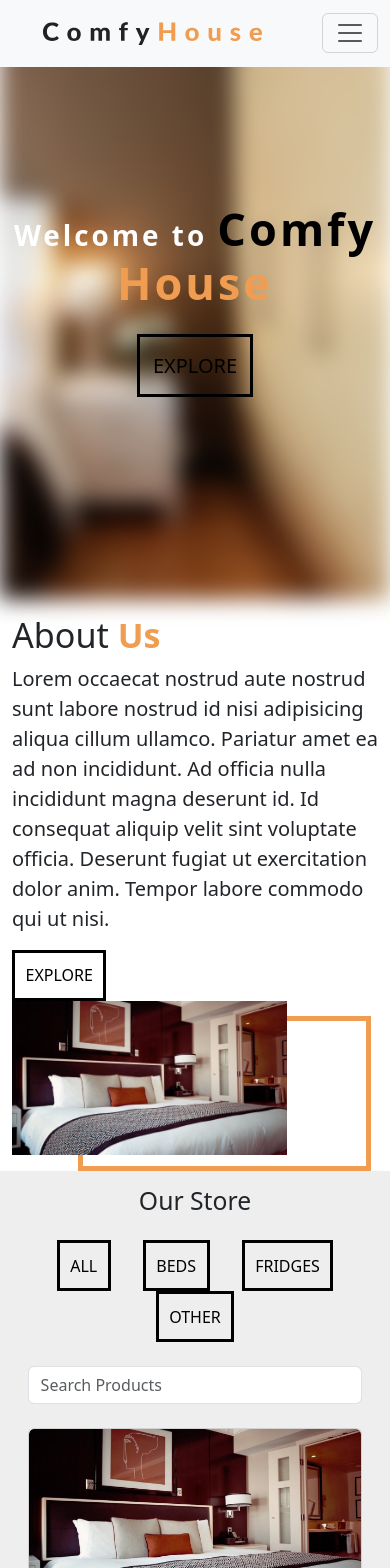
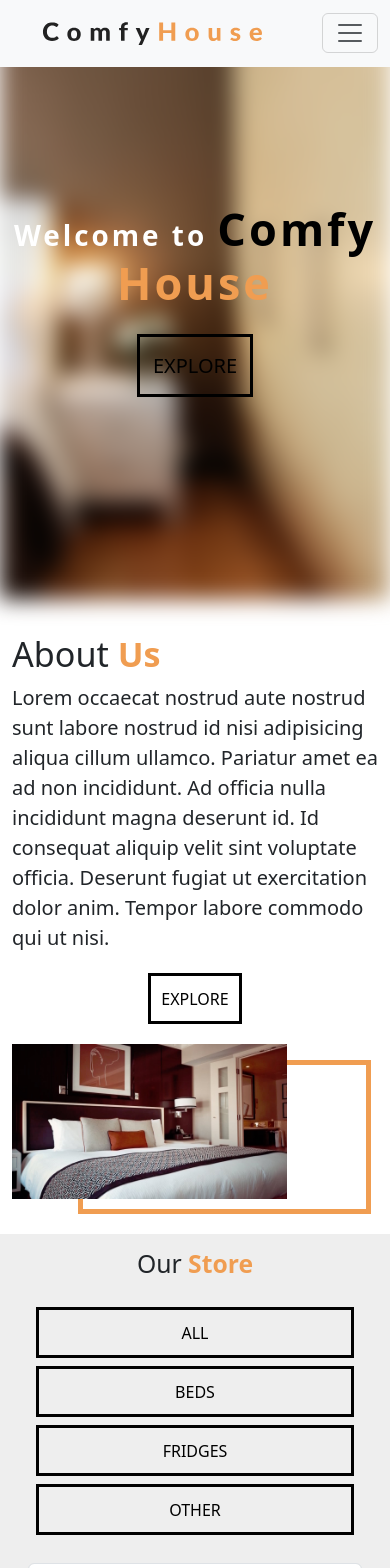
Before and after one commit to albim360/comfy-ecommerce, a Vue app: page / in a window 390 px wide. Shown: the top 1568 px of the page. Built offline with nearby package versions, Linux system fonts and the light colour scheme.

Commit message:
FEAT responsive + formatting

```diff
--- a/src/components/About.vue
+++ b/src/components/About.vue
@@ -1,14 +1,24 @@
 <template>
   <div class="about">
-    <div class="container ">
+    <div class="container">
       <div class="row justify-content-end align-items-center">
         <div class="col-md-5 cpx-6">
-          <h1 class="display-4">About <span class="orange-bold">Us </span></h1>
-          <p class="lead">Lorem occaecat nostrud aute nostrud sunt labore nostrud id nisi adipisicing aliqua cillum ullamco. Pariatur amet ea ad non incididunt. Ad officia nulla incididunt magna deserunt id. Id consequat aliquip velit sint voluptate officia. Deserunt fugiat ut exercitation dolor anim. Tempor labore commodo qui ut nisi. </p>
+          <h1 class="display-4">About <span class="orange-bold">Us</span></h1>
+          <p class="lead">
+            Lorem occaecat nostrud aute nostrud sunt labore nostrud id nisi
+            adipisicing aliqua cillum ullamco. Pariatur amet ea ad non
+            incididunt. Ad officia nulla incididunt magna deserunt id. Id
+            consequat aliquip velit sint voluptate officia. Deserunt fugiat ut
+            exercitation dolor anim. Tempor labore commodo qui ut nisi.
+          </p>
           <button class="">EXPLORE</button>
         </div>
         <div class="col-md-7 text-lg-end position-relative">
-          <img src="../../public/images/product-1.jpeg" alt="about" class="border-img">
+          <img
+            src="../../public/images/product-1.jpeg"
+            alt="about"
+            class="border-img"
+          />
           <div class="border-overlay"></div>
         </div>
       </div>
@@ -16,12 +26,19 @@
   </div>
 </template>
 
-<script setup lang="ts"></script>
+<script setup lang="ts">
+
+</script>
 
 <style scoped>
-
 img {
-    width: 75%;
+  width: 75%;
 }
 
+@media (max-width: 768px) {
+  .about button {
+    display: block;
+    margin: 20px auto;
+  }
+}
 </style>
--- a/src/components/Navbar.vue
+++ b/src/components/Navbar.vue
@@ -11,10 +11,10 @@
       </button>
       <div class="collapse navbar-collapse" :class="{ 'show': isNavbarOpen }" id="navbarSupportedContent">
         <div class="right-section ms-auto">
-          <div class="phone-number">
+          <div class="phone-number me-5">
             <a href="tel:1234567890">123-456-7890</a>
           </div>
-          <div class="cart">
+          <div class="cart border-black p-1">
             <a href="#" class="cart-link" @click="toggleCart">
               <span class="cart-icon">
                 <i class="fa-solid fa-cart-shopping"></i>
@@ -23,7 +23,7 @@
                 {{ cartItemCount }} Items - ${{ cartTotal }}
               </span>
             </a>
-            <div v-if="isCartOpen" class="cart-detail open">
+            <div v-if="isCartOpen" class="cart-detail open overflow-y-auto">
               <div class="cart-items">
                 <div v-for="(item, index) in groupedCartItems" :key="index" class="cart-item">
                   <img :src="item.product.fields.image.fields.file.url" alt="Product Image" class="product-image">
--- a/src/components/Shop.vue
+++ b/src/components/Shop.vue
@@ -1,25 +1,63 @@
 <template>
   <div class="shop">
     <div class="container">
-      <h2 class="text-center mb-4">Our Store</h2>
+      <h2 class="text-center mb-4">
+        Our <span class="orange-bold">Store</span>
+      </h2>
+
+      <div
+        class="text-center mb-4 d-flex flex-column flex-sm-row justify-content-around flex-wrap"
+      >
+        <button class="my-1 my-sm-0 mx-2" @click="filterProducts('all')">
+          ALL
+        </button>
+
+        <button class="my-1 my-sm-0 mx-2" @click="filterProducts('bed')">
+          BEDS
+        </button>
+
+        <button class="my-1 my-sm-0 mx-2" @click="filterProducts('fridge')">
+          FRIDGES
+        </button>
+
+        <button class="my-1 my-sm-0 mx-2" @click="filterProducts('other')">
+          OTHER
+        </button>
+      </div>
+
       <div class="text-center mb-4">
-        <button class="mx-3" @click="filterProducts('all')">ALL</button>
-        <button class="mx-3" @click="filterProducts('bed')">BEDS</button>
-        <button class="mx-3" @click="filterProducts('fridge')">FRIDGES</button>
-        <button class="mx-3" @click="filterProducts('other')">OTHER</button>
+        <input
+          type="text"
+          v-model="searchTerm"
+          placeholder="Search Products"
+          class="form-control"
+          @input="searchProducts"
+        />
       </div>
-      <div class="text-center mb-4">
-        <input type="text" v-model="searchTerm" placeholder="Search Products" class="form-control" @input="searchProducts" />
-      </div>
+
       <div class="row">
-        <div class="col-md-4 mb-4" v-for="product in filteredProducts" :key="product.sys.id">
+        <div
+          class="col-md-4 mb-4"
+          v-for="product in filteredProducts"
+          :key="product.sys.id"
+        >
           <div class="card">
             <div class="card-img-container">
-              <img :src="getImageUrl(product)" class="card-img-top" alt="Product Image" />
-              <i class="fa-solid fa-cart-plus cart-add-icon" @click="addToCart(product)"></i>
+              <img
+                :src="getImageUrl(product)"
+                class="card-img-top"
+                alt="Product Image"
+              />
+
+              <i
+                class="fa-solid fa-cart-plus cart-add-icon"
+                @click="addToCart(product)"
+              ></i>
             </div>
+
             <div class="card-body">
               <h5 class="card-title">{{ product.fields.title }}</h5>
+
               <p class="card-text">{{ formatPrice(product.fields.price) }}</p>
             </div>
           </div>
@@ -30,19 +68,25 @@
 </template>
 
 <script setup>
-import { computed, ref } from 'vue';
-import { useStore } from 'vuex';
+import { computed, ref } from "vue";
+
+import { useStore } from "vuex";
+
 import productsData from "../assets/products.json";
 
 const store = useStore();
+
 const searchTerm = ref("");
+
 const categoryFilter = ref("all");
+
 const products = ref(productsData.items);
 
 const addToCart = (product) => {
-  store.dispatch('addToCart', product).then((addedProduct) => {
-    console.log('Prodotto aggiunto:', addedProduct);
-    alert('Prodotto aggiunto correttamente al carrello!')
+  store.dispatch("addToCart", product).then((addedProduct) => {
+    console.log("Prodotto aggiunto:", addedProduct);
+
+    alert("Prodotto aggiunto correttamente al carrello!");
   });
 };
 
@@ -51,9 +95,14 @@ const filterProducts = (category) => {
 };
 
 const filteredProducts = computed(() => {
-  return products.value.filter(product => {
-    return (categoryFilter.value === 'all' || product.fields.title.toLowerCase().includes(categoryFilter.value)) &&
-           product.fields.title.toLowerCase().includes(searchTerm.value.toLowerCase());
+  return products.value.filter((product) => {
+    return (
+      (categoryFilter.value === "all" ||
+        product.fields.title.toLowerCase().includes(categoryFilter.value)) &&
+      product.fields.title
+        .toLowerCase()
+        .includes(searchTerm.value.toLowerCase())
+    );
   });
 });
 
@@ -62,14 +111,19 @@ const getImageUrl = (product) => {
 };
 
 const formatPrice = (price) => {
-  return new Intl.NumberFormat("en-US", { style: "currency", currency: "USD" }).format(price);
+  return new Intl.NumberFormat("en-US", {
+    style: "currency",
+    currency: "USD",
+  }).format(price);
 };
 </script>
 
 <style scoped>
 .shop {
   background: #eeeeee;
+
   padding: 4%;
+
   margin-top: 4%;
 }
 
@@ -79,8 +133,11 @@ const formatPrice = (price) => {
 
 .cart-add-icon {
   position: absolute;
+
   bottom: 10px;
+
   right: 10px;
+
   cursor: pointer;
 }
 </style>
--- a/src/style.css
+++ b/src/style.css
@@ -60,6 +60,7 @@ button {
   background: none;
   border: 3px solid var(--black);
   padding: 0.66em;
+  color: var(--black);
 }
 
 button:hover {
@@ -95,6 +96,7 @@ TEXT
 .right-section {
   display: flex;
   align-items: center;
+  justify-content: space-between;
 }
 
 
@@ -196,7 +198,6 @@ TEXT
   backdrop-filter: blur(10px);
   border-radius: 5px;
   padding: 20px;
-  box-shadow: 0 4px 6px rgba(0, 0, 0, 0.1);
 }
 
 
@@ -252,6 +253,10 @@ TEXT
     ABOUT LAYOUT
 *******************/
 
+.about {
+  padding: 5% 0;
+}
+
 .border-overlay {
   top: 10%;
   position: absolute;
```
Also changed, not shown: src/components/Hero.vue (+6 -4 lines).
